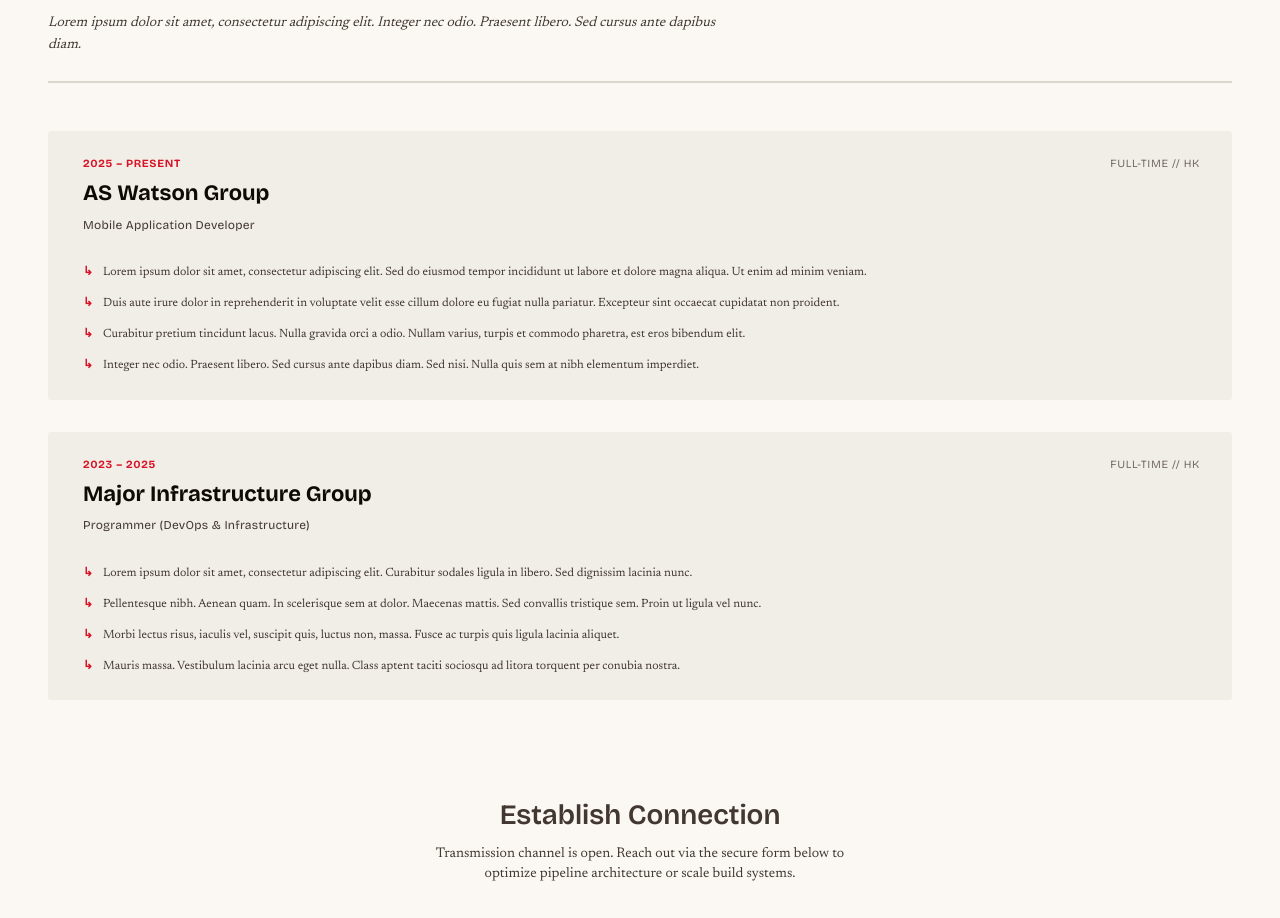
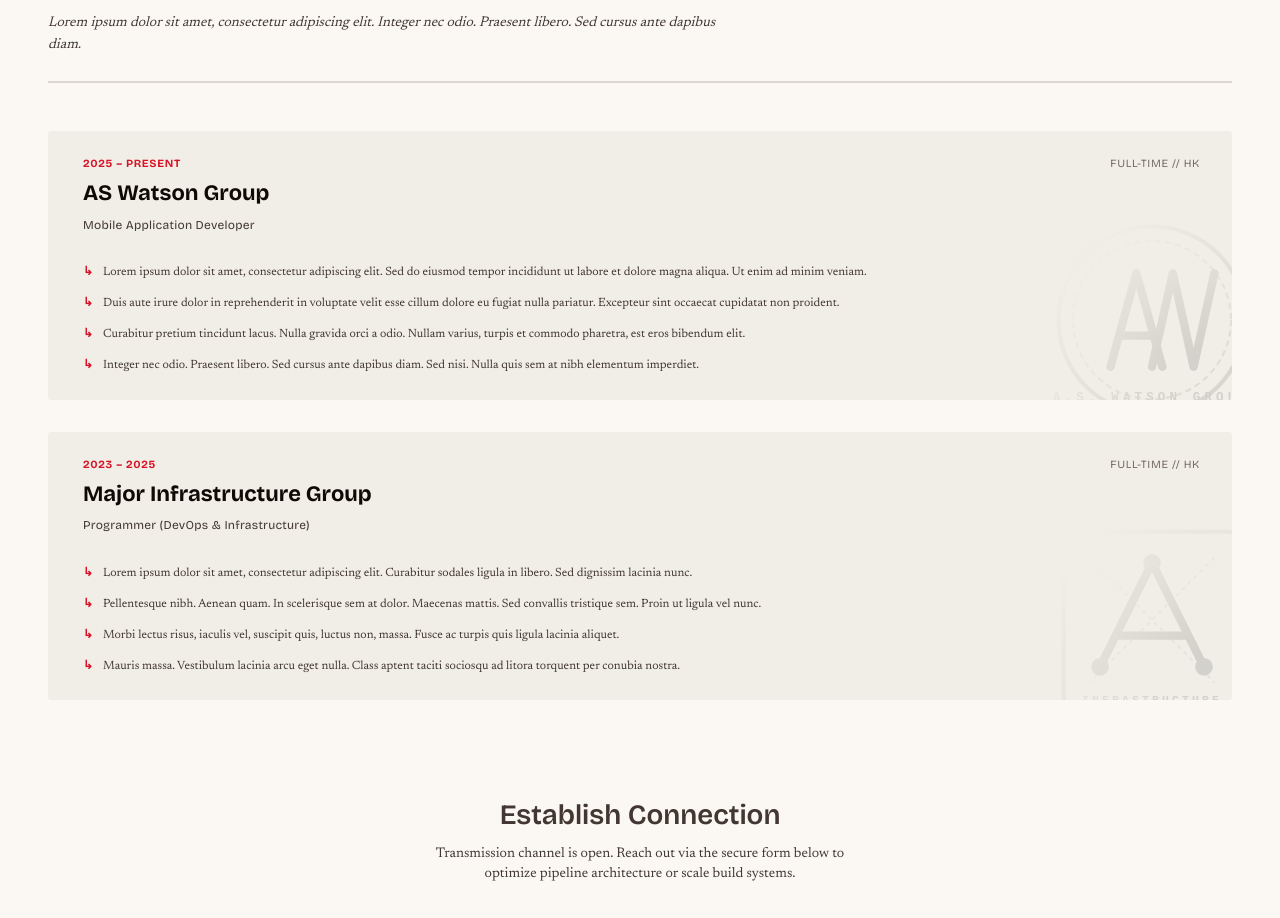
Before and after one commit to chunghei0116/portfolio-website, a Next.js app: page / in a window 1280 px wide. Shown: the part 1940-2858 px from the top of the page. Built offline with nearby package versions, Linux system fonts and the light colour scheme.

Commit message:
feat: add company logo watermark with bottom-right fade out mask on work experience cards

```diff
--- a/src/app/globals.css
+++ b/src/app/globals.css
@@ -1253,6 +1253,8 @@ textarea.form-input {
 }
 
 .experience-card {
+  position: relative;
+  overflow: hidden;
   background: var(--color-paper-2);
   border: 1px solid var(--color-hairline);
   border-radius: var(--radius-xs);
@@ -1261,11 +1263,38 @@ textarea.form-input {
   border-left: 3px solid transparent;
 }
 
+.experience-card__watermark {
+  position: absolute;
+  right: -1.5rem;
+  bottom: -1.5rem;
+  width: 13rem;
+  height: 13rem;
+  pointer-events: none;
+  user-select: none;
+  opacity: 0.12;
+  color: var(--color-ink);
+  mask-image: radial-gradient(circle at bottom right, rgba(0,0,0,1) 30%, rgba(0,0,0,0) 85%);
+  -webkit-mask-image: radial-gradient(circle at bottom right, rgba(0,0,0,1) 30%, rgba(0,0,0,0) 85%);
+  transition: opacity var(--dur) var(--ease-out), transform var(--dur) var(--ease-out);
+  z-index: 0;
+}
+
 .experience-card:hover {
   border-color: var(--color-hairline);
   border-left-color: var(--color-accent);
   background: var(--color-paper-3);
   box-shadow: 0 4px 16px rgba(0, 0, 0, 0.03);
+}
+
+.experience-card:hover .experience-card__watermark {
+  opacity: 0.22;
+  transform: scale(1.05) rotate(-2deg);
+}
+
+.experience-card__header,
+.experience-card__body {
+  position: relative;
+  z-index: 1;
 }
 
 .experience-card__header {
--- a/src/app/page.tsx
+++ b/src/app/page.tsx
@@ -287,6 +287,7 @@ export default function Home() {
           <div className="experience-list">
             {/* Job 1 */}
             <article className="experience-card">
+              <img src="/images/as_watson_logo.svg" alt="" className="experience-card__watermark" aria-hidden="true" />
               <header className="experience-card__header">
                 <div className="experience-card__meta">
                   <span className="experience-card__date font-typewriter">2025 – PRESENT</span>
@@ -320,6 +321,7 @@ export default function Home() {
 
             {/* Job 2 */}
             <article className="experience-card">
+              <img src="/images/infra_group_logo.svg" alt="" className="experience-card__watermark" aria-hidden="true" />
               <header className="experience-card__header">
                 <div className="experience-card__meta">
                   <span className="experience-card__date font-typewriter">2023 – 2025</span>
```
Also changed, not shown: public/images/as_watson_logo.svg (added), public/images/infra_group_logo.svg (added).
